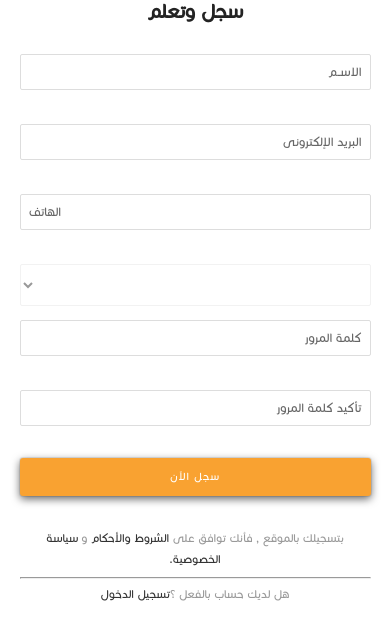
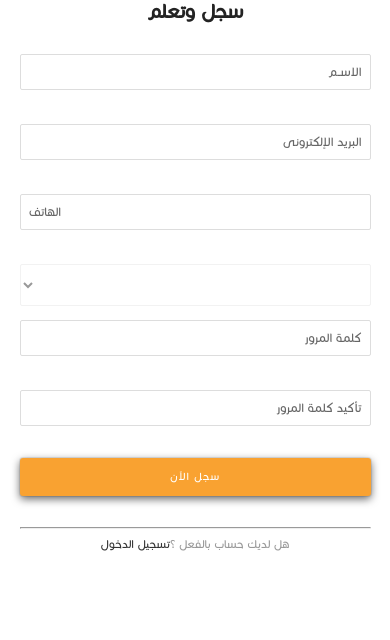
Before and after one commit to 12214053332/academyapp, a plain HTML site: page register.html in a window 390 px wide. Drawn offline with Linux system fonts and the light colour scheme; some packages are replaced by stand-ins of ours.

```diff
--- a/register.html
+++ b/register.html
@@ -53,11 +53,11 @@
 			</div>
 
 			<button class="button">سجل الآن</button>
-			<div>
-				<p class="secondary-text text-center">
-					بتسجيلك بالموقع , فأنك توافق على <a href="terms.html" target="_blank"> الشروط والأحكام</a> و <a href="privacy.html" target="_blank">سياسة الخصوصية.</a>
-				</p>
-			</div>
+			<!--<div>-->
+				<!--<p class="secondary-text text-center">-->
+					<!--بتسجيلك بالموقع , فأنك توافق على <a href="terms.html" target="_blank"> الشروط والأحكام</a> و <a href="privacy.html" target="_blank">سياسة الخصوصية.</a>-->
+				<!--</p>-->
+			<!--</div>-->
 			<hr>
 			<div class="create-account">هل لديك حساب بالفعل ؟<a href="login.html">تسجيل الدخول</a></div>
 		</form>
```
Also changed, not shown: login.html (+1 -1 lines).
